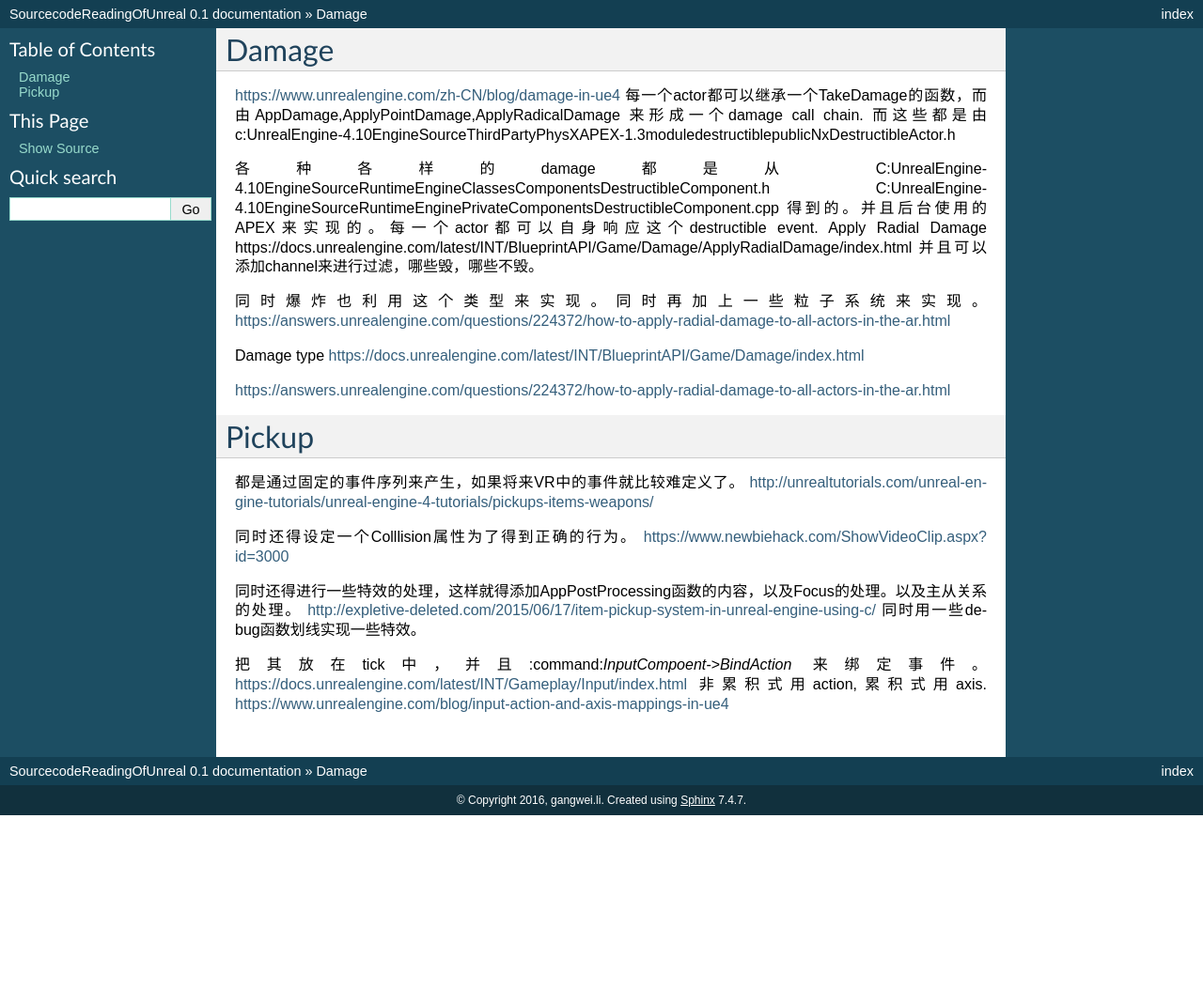
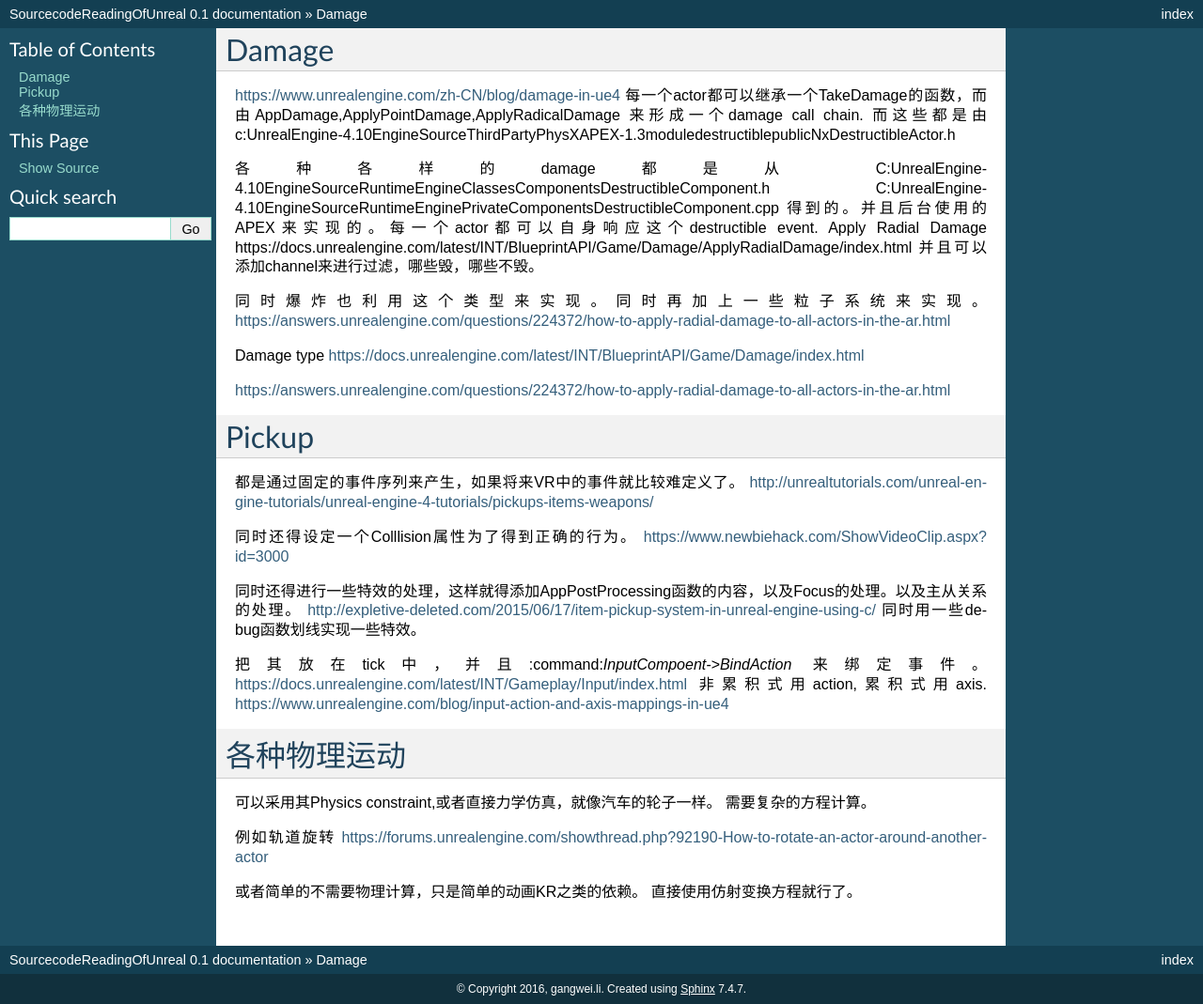
Before and after one commit to gwli/SourcecodeReadingOfUnreal, a Sphinx documentation site: the page built from source/content/ActorOfUnreal.rst, in a window 1280 px wide. Shown: the whole page at 94% size. Built offline with Sphinx 7.4.7, drawn with Linux system fonts in a browser that asks for light colours; formulas are drawn with MathJax 3; pages that are not in the unit, such as notebooks, are missing from menus; before the commit the page ends 900 px from its top, so only the background shows below that.

Commit message:
physics sports

```diff
--- a/source/content/ActorOfUnreal.rst
+++ b/source/content/ActorOfUnreal.rst
@@ -40,3 +40,12 @@ http://expletive-deleted.com/2015/06/17/item-pickup-system-in-unreal-engine-usin
 https://docs.unrealengine.com/latest/INT/Gameplay/Input/index.html
 非累积式用action,累积式用axis.
 https://www.unrealengine.com/blog/input-action-and-axis-mappings-in-ue4
+
+各种物理运动
+============
+
+可以采用其Physics constraint,或者直接力学仿真，就像汽车的轮子一样。 需要复杂的方程计算。
+
+例如轨道旋转 https://forums.unrealengine.com/showthread.php?92190-How-to-rotate-an-actor-around-another-actor
+
+或者简单的不需要物理计算，只是简单的动画KR之类的依赖。 直接使用仿射变换方程就行了。
```
